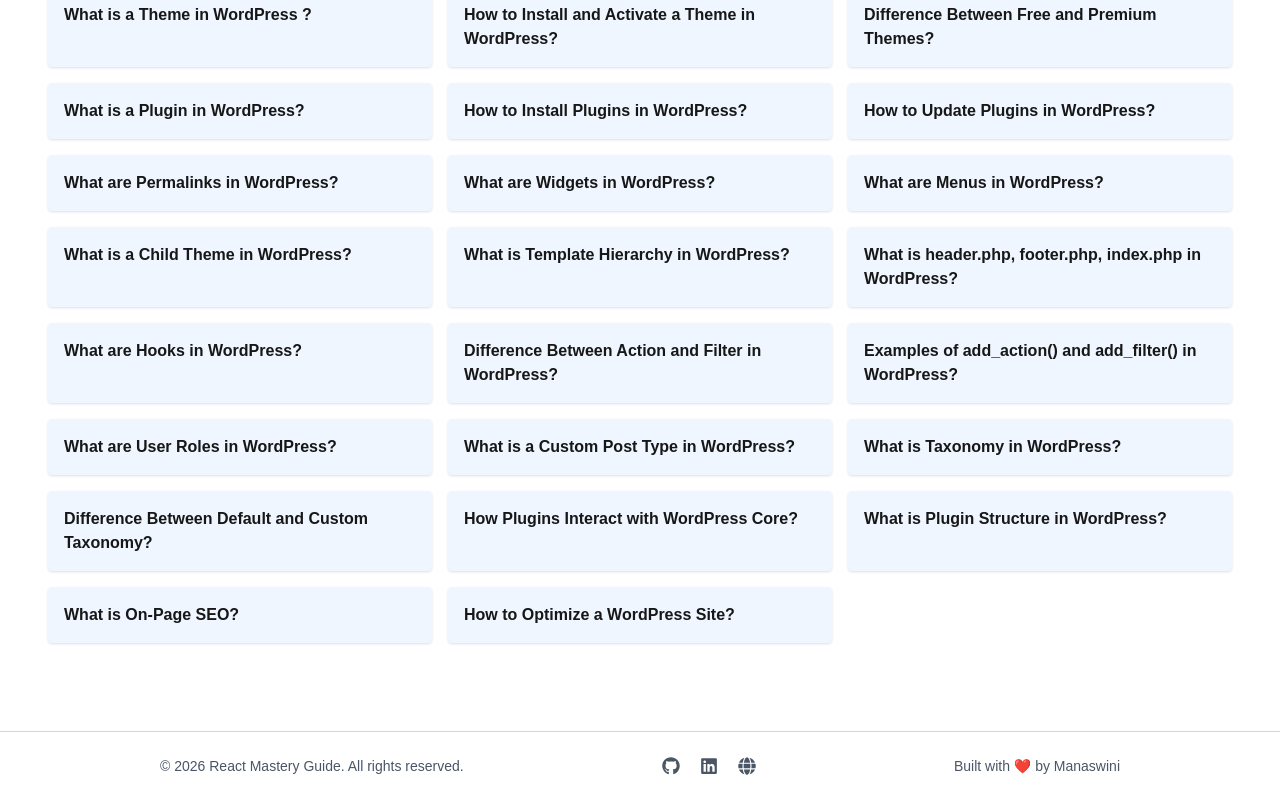
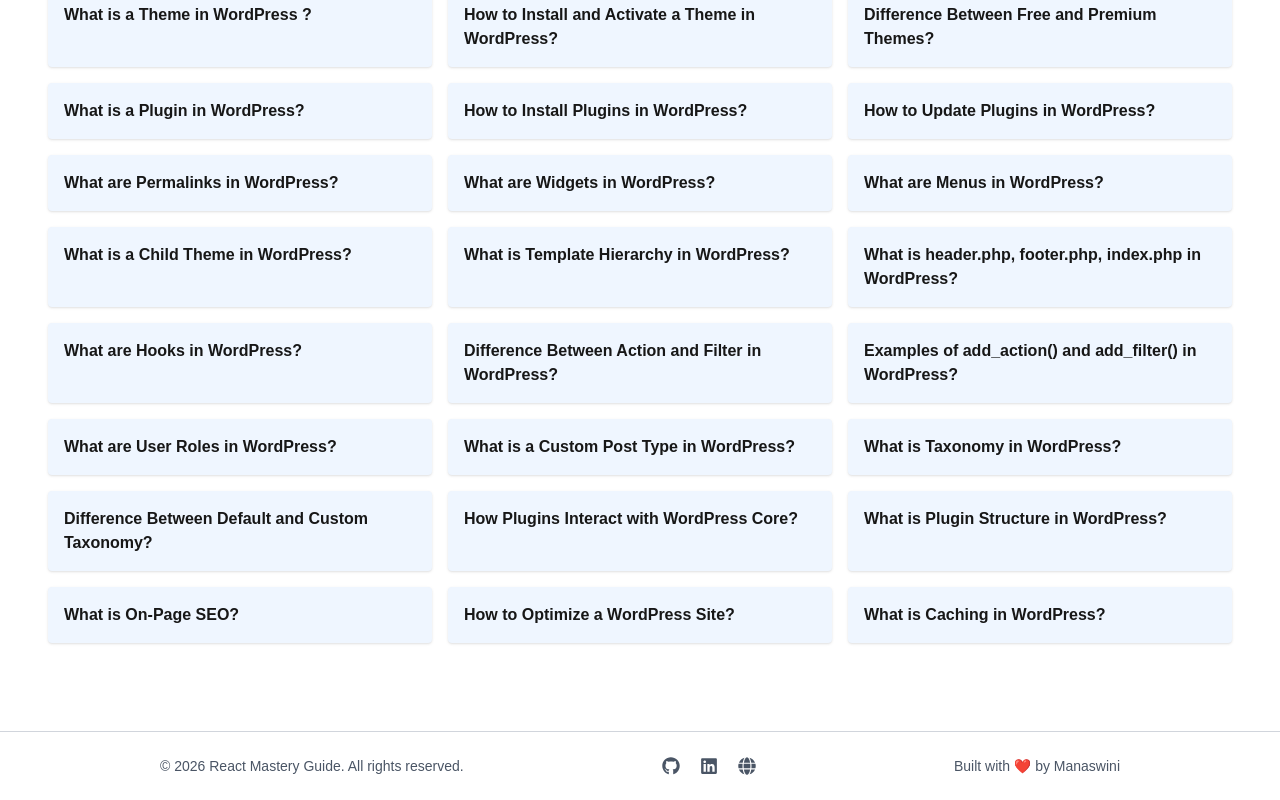
Before and after one commit to Monisasmal/WordPress-Concepts, a Next.js app: page /concepts in a window 1280 px wide. Shown: the part 622-1422 px from the top of the page. Built offline with nearby package versions, Linux system fonts and the light colour scheme.

Commit message:
first commit

```diff
--- a/src/app/concepts/page.tsx
+++ b/src/app/concepts/page.tsx
@@ -39,6 +39,7 @@ const concept = [
      {name: "What is Plugin Structure in WordPress?", path:"/concepts/PluginStructure"},
      {name: "What is On-Page SEO?", path:"/concepts/WhatIsOnPageSEO"},
      {name: "How to Optimize a WordPress Site?", path:"/concepts/OptimizeWordPressSite"},
+     {name: "What is Caching in WordPress?", path:"/concepts/WhatIsCaching"},
 ];
 
 export default function Concepts(){
```
